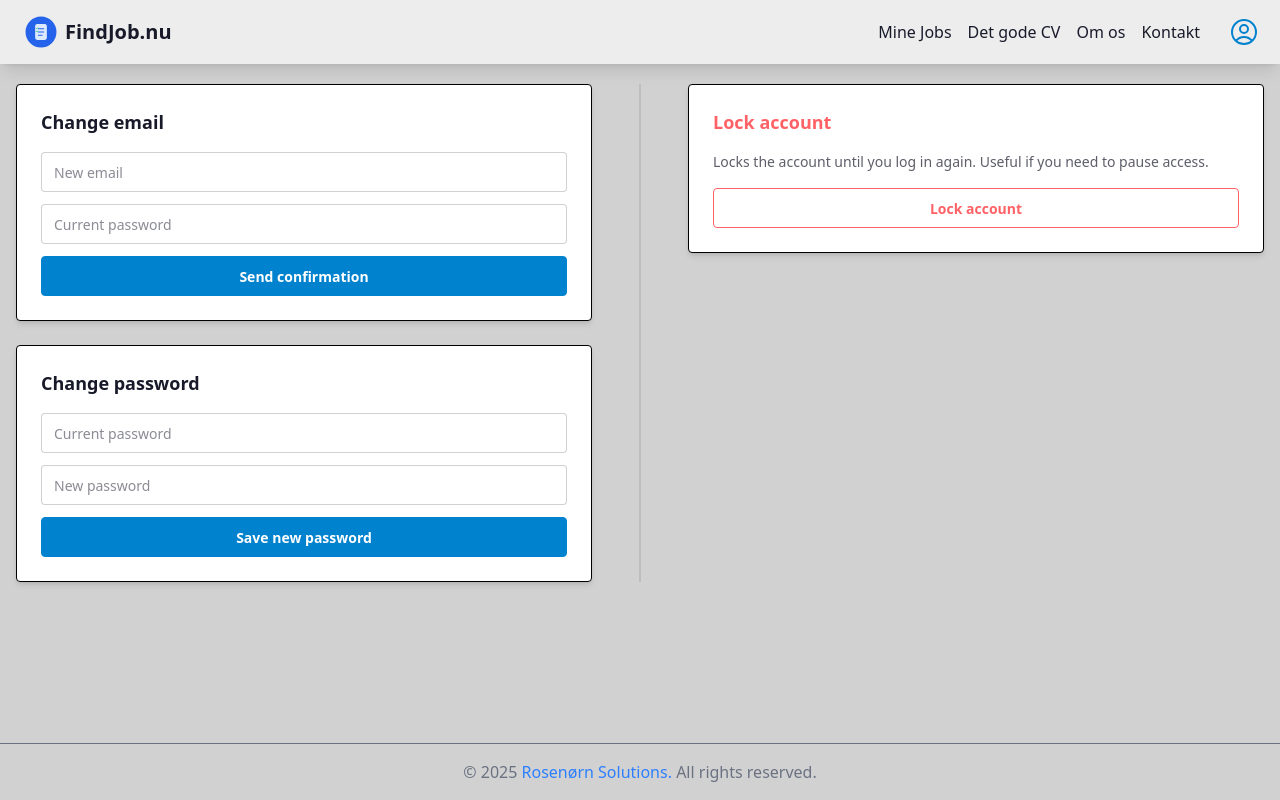
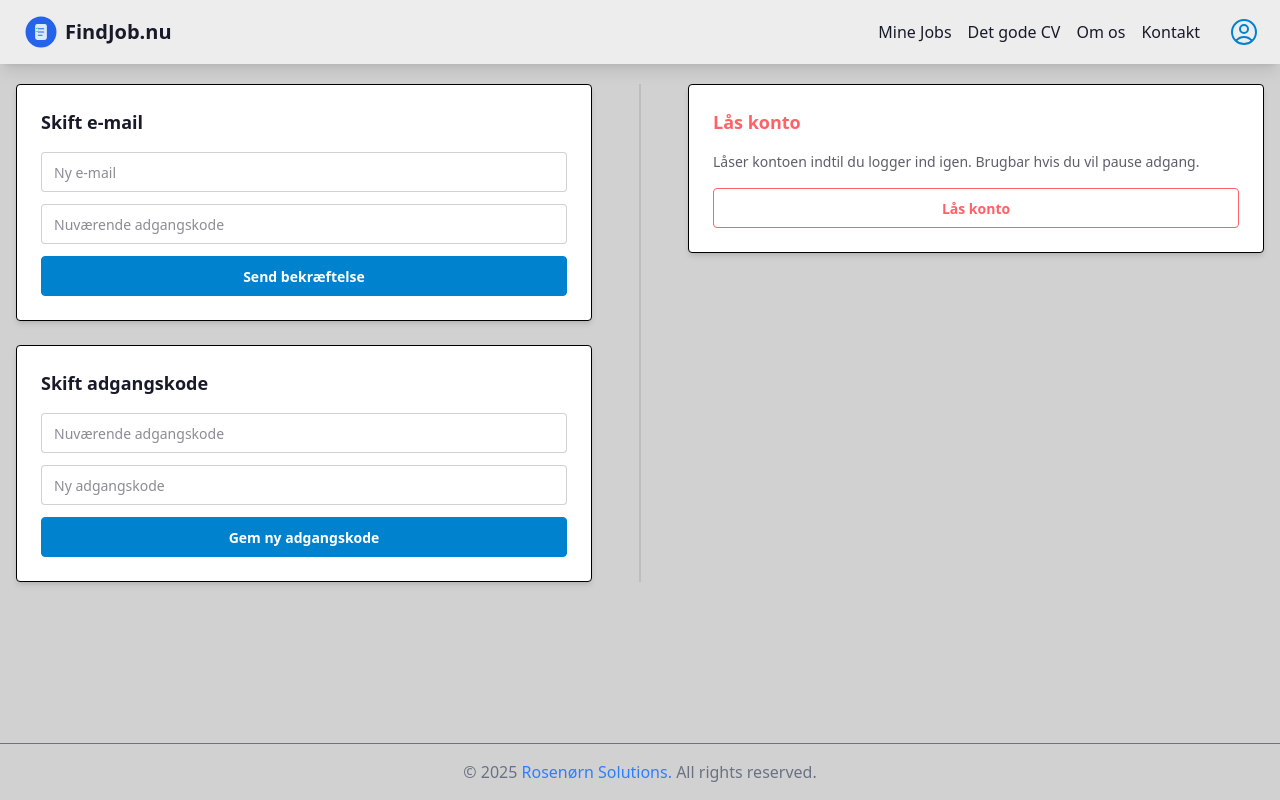
Before and after one commit to nightfrost/findjobnu-react, a React (Vite) app: page /settings in a window 1280 px wide. Built offline with nearby package versions, Linux system fonts and the light colour scheme; sample sign-in values are in the browser's storage.

Commit message:
Task: More styling changes.

```diff
--- a/src/components/JobList.tsx
+++ b/src/components/JobList.tsx
@@ -281,7 +281,7 @@ const JobList: React.FC<Props> = ({
 
     return (
       <div key={safeJobId ?? idx} className="card bg-base-100 shadow-sm space-y-3 p-4" data-testid="job-card">
-        <div className="flex justify-between items-start gap-4">
+        <div className="flex justify-between items-start border-b my-2 p-1">
           <div className="flex-1">
             <h2 className="text-lg font-semibold text-gray-900 leading-snug">{job.title ?? "(Ingen titel)"}</h2>
             {(job.company || job.location) ? (
@@ -301,29 +301,32 @@ const JobList: React.FC<Props> = ({
         </div>
 
         {bannerPicture && (
-          <div className="flex justify-center">
+          <div className="flex justify-center pt-2">
             <img
               src={bannerPicture}
               alt="Banner for jobopslag"
-              className="max-w-full h-auto max-h-64 rounded-md border border-base-200"
+              className="max-w-full h-auto max-h-64 rounded-md"
+              loading="lazy"
+            />
+          </div>
+        )}
+        {bannerPicture && <div className="divider my-1" />}
+
+        <div className="border border-gray-400 p-2 bg-base-200/40 my-2">{descriptionBlock}</div>
+
+        {footerPicture && <div className="divider my-3" />}
+        {footerPicture && (
+          <div className="flex justify-center">
+            <img
+              src={footerPicture}
+              alt="Footer grafik for jobopslag"
+              className="max-w-full h-auto max-h-48 rounded-md"
               loading="lazy"
             />
           </div>
         )}
 
-        <div>{descriptionBlock}</div>
-        {footerPicture && (
-          <div className="flex justify-center">
-            <img
-              src={footerPicture}
-              alt="Footer grafik for jobopslag"
-              className="max-w-full h-auto max-h-48 rounded-md border border-base-200"
-              loading="lazy"
-            />
-          </div>
-        )}
-
-        <div className="flex flex-wrap gap-3 pt-2">
+        <div className="flex flex-wrap gap-3">
           {safeJobUrl && (
             <a href={safeJobUrl} target="_blank" rel="noopener noreferrer" className="text-sm px-3 py-1 rounded border border-blue-600 text-blue-600 hover:bg-blue-50">
               Gå til opslag
--- a/src/views/Contact.tsx
+++ b/src/views/Contact.tsx
@@ -93,25 +93,25 @@ const Contact: React.FC = () => {
                             Brug formularen, hvis du vil dele feedback, fejl eller idéer. Vi læser alt og svarer hurtigst muligt.
                         </p>
                         <form className="mt-4 grid gap-4">
-                            <div className="form-control">
-                                <label className="label" htmlFor="contact-name">
+                            <div className="form-control gap-2">
+                                <label className="label p-0" htmlFor="contact-name">
                                     <span className="label-text">Navn</span>
                                 </label>
-                                <input id="contact-name" type="text" className="input input-bordered" placeholder="Dit navn" />
+                                <input id="contact-name" type="text" className="input input-bordered w-full" placeholder="Dit navn" />
                             </div>
-                            <div className="form-control">
-                                <label className="label" htmlFor="contact-email">
+                            <div className="form-control gap-2">
+                                <label className="label p-0" htmlFor="contact-email">
                                     <span className="label-text">E-mail</span>
                                 </label>
-                                <input id="contact-email" type="email" className="input input-bordered" placeholder="dig@eksempel.dk" />
+                                <input id="contact-email" type="email" className="input input-bordered w-full" placeholder="dig@eksempel.dk" />
                             </div>
-                            <div className="form-control">
-                                <label className="label" htmlFor="contact-message">
+                            <div className="form-control gap-2">
+                                <label className="label p-0" htmlFor="contact-message">
                                     <span className="label-text">Besked</span>
                                 </label>
                                 <textarea
                                     id="contact-message"
-                                    className="textarea textarea-bordered min-h-32"
+                                    className="textarea textarea-bordered min-h-32 w-full"
                                     placeholder="Fortæl os hvad du har på hjertet"
                                     value={message}
                                     onChange={(event) => setMessage(event.target.value)}
--- a/src/views/Settings.tsx
+++ b/src/views/Settings.tsx
@@ -41,10 +41,10 @@ const Settings: React.FC = () => {
         newEmail: emailForm.newEmail.trim(),
         currentPassword: emailForm.currentPassword,
       }});
-      setStatus("We sent a confirmation email to the new address.");
+      setStatus("Vi har sendt en bekræftelsesmail til den nye adresse.");
       setEmailForm({ newEmail: "", currentPassword: "" });
     } catch (err) {
-      setError("Could not update email. Check password and email.");
+      setError("Kunne ikke opdatere e-mail. Tjek adgangskode og e-mail.");
       console.warn(err);
     } finally {
       setLoadingEmail(false);
@@ -61,10 +61,10 @@ const Settings: React.FC = () => {
         oldPassword: passwordForm.oldPassword,
         newPassword: passwordForm.newPassword,
       }});
-      setStatus("Password updated.");
+      setStatus("Adgangskode opdateret.");
       setPasswordForm({ oldPassword: "", newPassword: "" });
     } catch (err) {
-      setError("Could not update password. Check the entered fields.");
+      setError("Kunne ikke opdatere adgangskode. Tjek felterne.");
       console.warn(err);
     } finally {
       setLoadingPassword(false);
@@ -78,7 +78,7 @@ const Settings: React.FC = () => {
     setLoadingLockout(true);
     try {
       await authApi.lockoutUser({ body: userId });
-      setStatus("The account is locked. Log in again to unlock.");
+      setStatus("Kontoen er låst. Log ind igen for at låse op.");
       // Clear local session
       localStorage.removeItem("accessToken");
       localStorage.removeItem("refreshToken");
@@ -87,7 +87,7 @@ const Settings: React.FC = () => {
       setUser(null);
       navigate("/login");
     } catch (err) {
-      setError("Could not lock the account.");
+      setError("Kunne ikke låse kontoen.");
       console.warn(err);
     } finally {
       setLoadingLockout(false);
@@ -99,12 +99,12 @@ const Settings: React.FC = () => {
       <div className="flex w-full mb-8 items-start">
         <div className="flex-[4_5_0%] min-w-0 pr-6">
           <div className="card bg-base-100 shadow-md p-6 mb-6">
-            <h2 className="card-title mb-4">Change email</h2>
+            <h2 className="card-title mb-4">Skift e-mail</h2>
             <form className="flex flex-col gap-3" onSubmit={handleEmailSubmit}>
               <input
                 className="input input-bordered w-full"
                 type="email"
-                placeholder="New email"
+                placeholder="Ny e-mail"
                 value={emailForm.newEmail}
                 onChange={e => setEmailForm(f => ({ ...f, newEmail: e.target.value }))}
                 required
@@ -112,25 +112,25 @@ const Settings: React.FC = () => {
               <input
                 className="input input-bordered w-full"
                 type="password"
-                placeholder="Current password"
+                placeholder="Nuværende adgangskode"
                 value={emailForm.currentPassword}
                 onChange={e => setEmailForm(f => ({ ...f, currentPassword: e.target.value }))}
                 required
                 minLength={6}
               />
               <button className="btn btn-primary" type="submit" disabled={loadingEmail}>
-                {loadingEmail ? "Updating..." : "Send confirmation"}
+                {loadingEmail ? "Opdaterer..." : "Send bekræftelse"}
               </button>
             </form>
           </div>
 
           <div className="card bg-base-100 shadow-md p-6">
-            <h2 className="card-title mb-4">Change password</h2>
+            <h2 className="card-title mb-4">Skift adgangskode</h2>
             <form className="flex flex-col gap-3" onSubmit={handlePasswordSubmit}>
               <input
                 className="input input-bordered w-full"
                 type="password"
-                placeholder="Current password"
+                placeholder="Nuværende adgangskode"
                 value={passwordForm.oldPassword}
                 onChange={e => setPasswordForm(f => ({ ...f, oldPassword: e.target.value }))}
                 required
@@ -139,14 +139,14 @@ const Settings: React.FC = () => {
               <input
                 className="input input-bordered w-full"
                 type="password"
-                placeholder="New password"
+                placeholder="Ny adgangskode"
                 value={passwordForm.newPassword}
                 onChange={e => setPasswordForm(f => ({ ...f, newPassword: e.target.value }))}
                 required
                 minLength={6}
               />
               <button className="btn btn-primary" type="submit" disabled={loadingPassword}>
-                {loadingPassword ? "Updating..." : "Save new password"}
+                {loadingPassword ? "Opdaterer..." : "Gem ny adgangskode"}
               </button>
             </form>
           </div>
@@ -156,10 +156,10 @@ const Settings: React.FC = () => {
 
         <div className="flex-[4_0_0%] min-w-0 pl-6">
           <div className="card bg-base-100 shadow-md p-6">
-            <h2 className="card-title mb-4 text-error">Lock account</h2>
-            <p className="mb-4 text-sm text-base-content/70">Locks the account until you log in again. Useful if you need to pause access.</p>
+            <h2 className="card-title mb-4 text-error">Lås konto</h2>
+            <p className="mb-4 text-sm text-base-content/70">Låser kontoen indtil du logger ind igen. Brugbar hvis du vil pause adgang.</p>
             <button className="btn btn-outline btn-error" onClick={handleLockout} disabled={loadingLockout}>
-              {loadingLockout ? "Locking..." : "Lock account"}
+              {loadingLockout ? "Låser..." : "Lås konto"}
             </button>
           </div>
 
```
